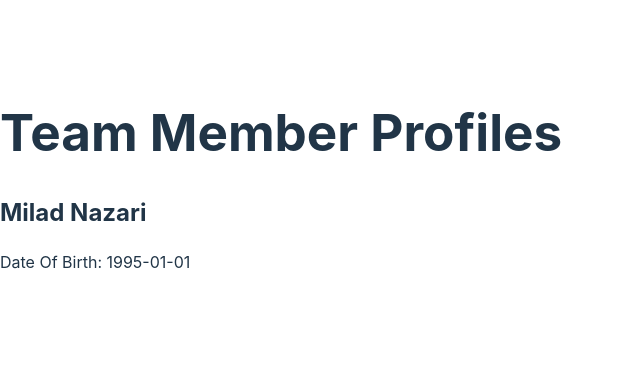
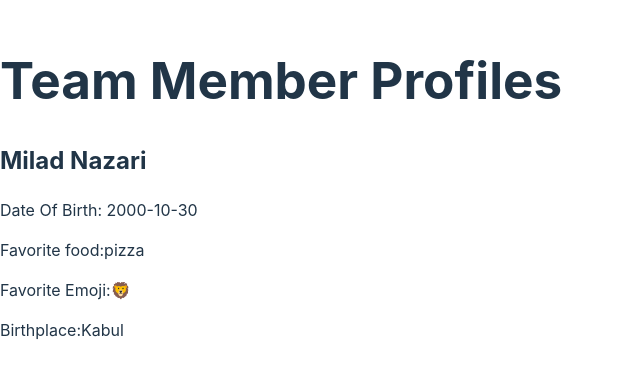
Before and after one commit to miladnaza/first, a React (Vite) app in the folder my-react-app/: page / in a window 1280 px wide. Shown: the part 220-598 px from the top of the page, without its empty margins (0-640 px from the left). Built offline with nearby package versions, Linux system fonts and the light colour scheme.

Commit message:
i  completed my part

```diff
--- a/my-react-app/src/App.jsx
+++ b/my-react-app/src/App.jsx
@@ -6,8 +6,10 @@ function App() {
       <h1>Team Member Profiles</h1>
       <>
       <h2>Milad Nazari</h2>
-      <p>Date Of Birth: 1995-01-01</p>
-
+      <p>Date Of Birth: 2000-10-30</p>
+      <p>Favorite food:pizza</p>
+      <p>Favorite Emoji:🦁</p>
+      <>Birthplace:Kabul</>
       </>
     </div>
   );
```
